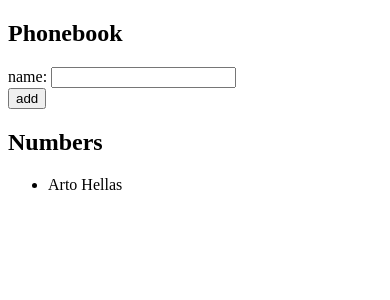
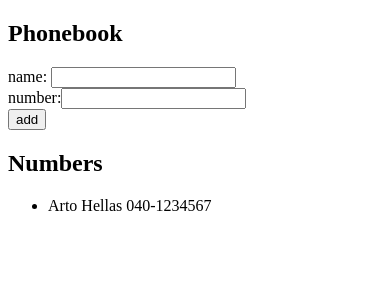
Before and after one commit to elvis-visi/FSO, a React (Vite) app in the folder phonebook/: page / in a window 390 px wide. Shown: the top 300 px of the page. Built offline with nearby package versions, Linux system fonts and the light colour scheme.

Commit message:
phonebook 2.8, and a number too

```diff
--- a/phonebook/src/App.jsx
+++ b/phonebook/src/App.jsx
@@ -2,8 +2,11 @@ import { useState } from "react";
 import Person from "./Person";
 
 const App = () => {
-  const [persons, setPersons] = useState([{ name: "Arto Hellas" }]);
+  const [persons, setPersons] = useState([
+    { name: "Arto Hellas", number: "040-1234567" },
+  ]);
   const [newName, setNewName] = useState("");
+  const [newNumber, setNewNumber] = useState("");
 
   const addPerson = (event) => {
     event.preventDefault();
@@ -12,6 +15,7 @@ const App = () => {
     //check whether the name exists in the phonebook
     const newPerson = {
       name: newName,
+      number: newNumber,
     };
 
     const duplicate = persons.some((per) => per.name === newPerson.name);
@@ -19,6 +23,7 @@ const App = () => {
     if (!duplicate) {
       setPersons(persons.concat(newPerson));
       setNewName("");
+      setNewNumber("");
     } else {
       alert(`${newPerson.name} is already in the phonebook`);
     }
@@ -29,12 +34,21 @@ const App = () => {
     setNewName(event.target.value);
   };
 
+  const handleChangeNumber = (event) => {
+    console.log("event target ", event.target);
+    setNewNumber(event.target.value);
+  };
+
   return (
     <div>
       <h2>Phonebook</h2>
       <form onSubmit={addPerson}>
         <div>
           name: <input value={newName} onChange={handleChange} />
+        </div>
+        <div>
+          number:
+          <input value={newNumber} onChange={handleChangeNumber} />
         </div>
         <div>
           <button type="submit">add</button>
--- a/phonebook/src/Person.jsx
+++ b/phonebook/src/Person.jsx
@@ -1,5 +1,9 @@
 const Person = ({ person }) => {
-  return <li key={person.name}>{person.name}</li>;
+  return (
+    <li key={person.name}>
+      {person.name} {person.number}
+    </li>
+  );
 };
 
 export default Person;
```
